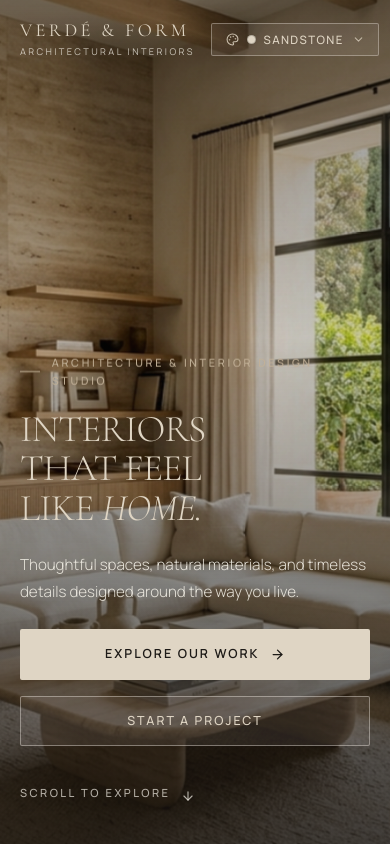
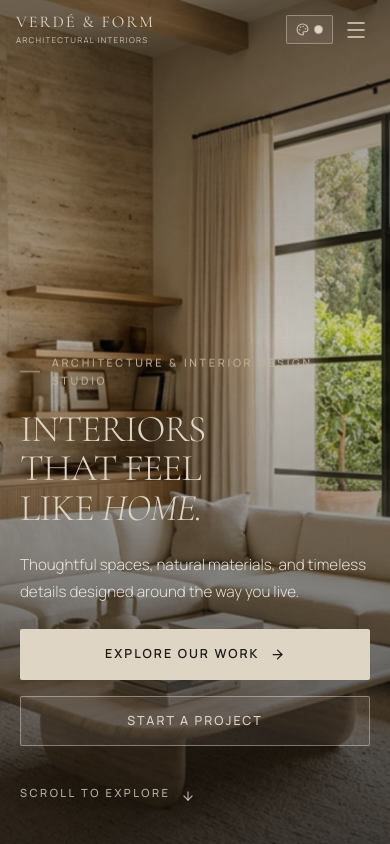
Before and after one commit to donepudipavanteja25-sketch/interior-design, a React (Vite) app: page / in a window 390 px wide. Shown: the top 844 px of the page. Built offline with nearby package versions, Linux system fonts and the light colour scheme.

Commit message:
Fix mobile navbar overflow: make palette switcher compact and fit all screen widths

```diff
--- a/src/components/Navbar.tsx
+++ b/src/components/Navbar.tsx
@@ -140,6 +140,11 @@ export const Navbar: React.FC<NavbarProps> = ({ onOpenConsultation }) => {
         </ul>
 
         <div className="mobile-menu-footer">
+          <div className="mobile-menu-palette-row">
+            <span className="mobile-menu-palette-title">Atmosphere</span>
+            <ThemeSwitcher />
+          </div>
+
           <button
             onClick={() => {
               setMobileMenuOpen(false);
--- a/src/components/ThemeSwitcher.tsx
+++ b/src/components/ThemeSwitcher.tsx
@@ -53,6 +53,23 @@ export const ThemeSwitcher: React.FC = () => {
     };
   }, [isOpen]);
 
+  useEffect(() => {
+    const handleThemeChange = (e: Event) => {
+      const customEvent = e as CustomEvent<string>;
+      if (customEvent.detail && customEvent.detail !== activeTheme) {
+        setActiveTheme(customEvent.detail);
+      }
+    };
+    window.addEventListener('themechange', handleThemeChange);
+    return () => window.removeEventListener('themechange', handleThemeChange);
+  }, [activeTheme]);
+
+  const selectTheme = (themeId: string) => {
+    setActiveTheme(themeId);
+    setIsOpen(false);
+    window.dispatchEvent(new CustomEvent('themechange', { detail: themeId }));
+  };
+
   const currentThemeObj = themes.find((t) => t.id === activeTheme) || themes[0];
 
   return (
@@ -64,7 +81,8 @@ export const ThemeSwitcher: React.FC = () => {
         onClick={() => setIsOpen(!isOpen)}
         aria-expanded={isOpen}
         aria-haspopup="listbox"
-        aria-label="Select color palette"
+        aria-label={`Select atmosphere palette. Current: ${currentThemeObj.name}`}
+        title={`Atmosphere: ${currentThemeObj.name}`}
         id="palette-dropdown-btn"
       >
         <Palette size={13} style={{ opacity: 0.85 }} />
@@ -72,7 +90,7 @@ export const ThemeSwitcher: React.FC = () => {
           className="theme-current-dot"
           style={{ backgroundColor: currentThemeObj.color }}
         />
-        <span>{currentThemeObj.name}</span>
+        <span className="theme-dropdown-label">{currentThemeObj.name}</span>
         <ChevronDown size={13} className="theme-chevron" />
       </button>
 
@@ -86,10 +104,7 @@ export const ThemeSwitcher: React.FC = () => {
                 key={theme.id}
                 type="button"
                 className={`theme-dropdown-item ${isSelected ? 'active' : ''}`}
-                onClick={() => {
-                  setActiveTheme(theme.id);
-                  setIsOpen(false);
-                }}
+                onClick={() => selectTheme(theme.id)}
                 role="option"
                 aria-selected={isSelected}
               >
--- a/src/styles/index.css
+++ b/src/styles/index.css
@@ -17,6 +17,8 @@ html {
   background-color: var(--ivory);
   color: var(--charcoal);
   text-rendering: optimizeLegibility;
+  overflow-x: hidden;
+  max-width: 100%;
 }
 
 body {
@@ -26,7 +28,17 @@ body {
   color: var(--charcoal);
   background-color: var(--ivory);
   overflow-x: hidden;
-  selection-background-color: var(--sand);
+  max-width: 100%;
+  width: 100%;
+}
+
+#root {
+  min-height: 100vh;
+  display: flex;
+  flex-direction: column;
+  overflow-x: hidden;
+  max-width: 100%;
+  width: 100%;
 }
 
 ::selection {
--- a/src/styles/navbar.css
+++ b/src/styles/navbar.css
@@ -20,7 +20,8 @@
   display: flex;
   align-items: center;
   justify-content: space-between;
-  gap: 1rem;
+  gap: 0.75rem;
+  width: 100%;
 }
 
 /* Brand Logo */
@@ -28,7 +29,8 @@
   display: flex;
   flex-direction: column;
   text-decoration: none;
-  flex-shrink: 0;
+  min-width: 0;
+  flex-shrink: 1;
 }
 
 .brand-name {
@@ -174,6 +176,7 @@
   display: flex;
   align-items: center;
   gap: 0.5rem;
+  flex-shrink: 0;
 }
 
 @media (min-width: 1024px) {
@@ -192,10 +195,65 @@
   cursor: pointer;
   padding: 0.45rem;
   transition: color var(--transition-fast);
+  flex-shrink: 0;
 }
 
 .navbar-header.scrolled .mobile-toggle {
   color: var(--charcoal);
+}
+
+@media (max-width: 768px) {
+  .navbar-header {
+    padding: 0.95rem 0;
+  }
+
+  .navbar-container {
+    padding-left: clamp(1rem, 3.5vw, 1.5rem);
+    padding-right: clamp(1rem, 3.5vw, 1.5rem);
+    gap: 0.5rem;
+  }
+}
+
+@media (max-width: 640px) {
+  .navbar-header {
+    padding: 0.75rem 0;
+  }
+
+  .navbar-header.scrolled {
+    padding: 0.65rem 0;
+  }
+
+  .brand-name {
+    font-size: clamp(1rem, 4.2vw, 1.25rem);
+    letter-spacing: 0.12em;
+    white-space: nowrap;
+  }
+
+  .brand-sub {
+    font-size: 0.5rem;
+    letter-spacing: 0.16em;
+    margin-top: 0.15rem;
+    white-space: nowrap;
+  }
+
+  .mobile-nav-controls {
+    gap: 0.35rem;
+  }
+
+  .mobile-toggle {
+    padding: 0.35rem;
+  }
+}
+
+@media (max-width: 380px) {
+  .brand-name {
+    font-size: 0.95rem;
+    letter-spacing: 0.08em;
+  }
+
+  .brand-sub {
+    display: none;
+  }
 }
 
 /* Mobile Fullscreen Menu */
@@ -291,11 +349,50 @@
 
 .mobile-menu-footer {
   border-top: 1px solid var(--border-light);
-  padding-top: 1.5rem;
+  padding-top: 1.25rem;
   display: flex;
   flex-direction: column;
-  gap: 1rem;
+  gap: 0.85rem;
   flex-shrink: 0;
+}
+
+.mobile-menu-palette-row {
+  display: flex;
+  align-items: center;
+  justify-content: space-between;
+  padding-bottom: 0.75rem;
+  border-bottom: 1px solid var(--border-light);
+}
+
+.mobile-menu-palette-title {
+  font-family: var(--font-sans);
+  font-size: 0.75rem;
+  font-weight: 600;
+  letter-spacing: 0.16em;
+  text-transform: uppercase;
+  color: var(--taupe);
+}
+
+.mobile-menu-palette-row .theme-dropdown-label {
+  display: inline !important;
+}
+
+.mobile-menu-palette-row .theme-chevron {
+  display: inline !important;
+}
+
+.mobile-menu-palette-row .theme-dropdown-toggle {
+  padding: 0.45rem 0.75rem;
+  gap: 0.45rem;
+  background-color: var(--sand);
+  border-color: var(--border-medium);
+  color: var(--charcoal);
+}
+
+.mobile-menu-palette-row .theme-dropdown-menu {
+  bottom: calc(100% + 8px);
+  top: auto;
+  right: 0;
 }
 
 .mobile-menu-cta {
--- a/src/styles/theme-switcher.css
+++ b/src/styles/theme-switcher.css
@@ -48,6 +48,10 @@
   flex-shrink: 0;
 }
 
+.theme-dropdown-label {
+  display: inline;
+}
+
 .theme-chevron {
   transition: transform var(--transition-fast);
   opacity: 0.75;
@@ -62,7 +66,8 @@
   position: absolute;
   top: calc(100% + 8px);
   right: 0;
-  min-width: 180px;
+  min-width: 190px;
+  max-width: min(280px, calc(100vw - 2rem));
   background-color: var(--ivory);
   border: 1px solid var(--border-light);
   border-radius: 2px;
@@ -73,6 +78,28 @@
   flex-direction: column;
   gap: 0.2rem;
   animation: fadeInDrop 0.2s cubic-bezier(0.16, 1, 0.3, 1);
+}
+
+/* Mobile & Tablet Compact Form Factor */
+@media (max-width: 768px) {
+  .theme-dropdown-toggle {
+    padding: 0.45rem 0.55rem;
+    gap: 0.35rem;
+  }
+
+  .theme-dropdown-label {
+    display: none;
+  }
+
+  .theme-chevron {
+    display: none;
+  }
+}
+
+@media (max-width: 640px) {
+  .mobile-nav-controls .theme-dropdown-menu {
+    right: -36px;
+  }
 }
 
 @keyframes fadeInDrop {
```
